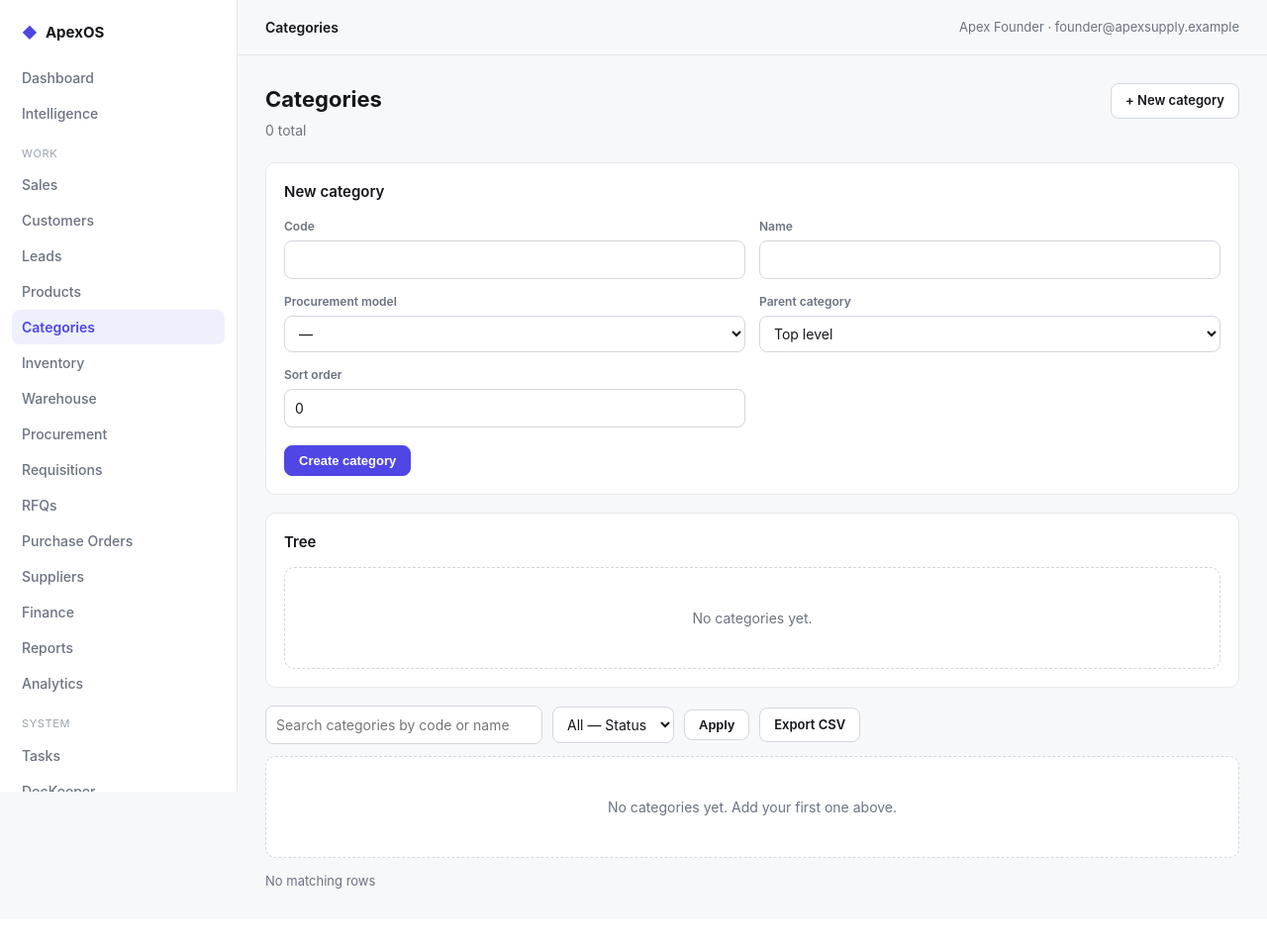
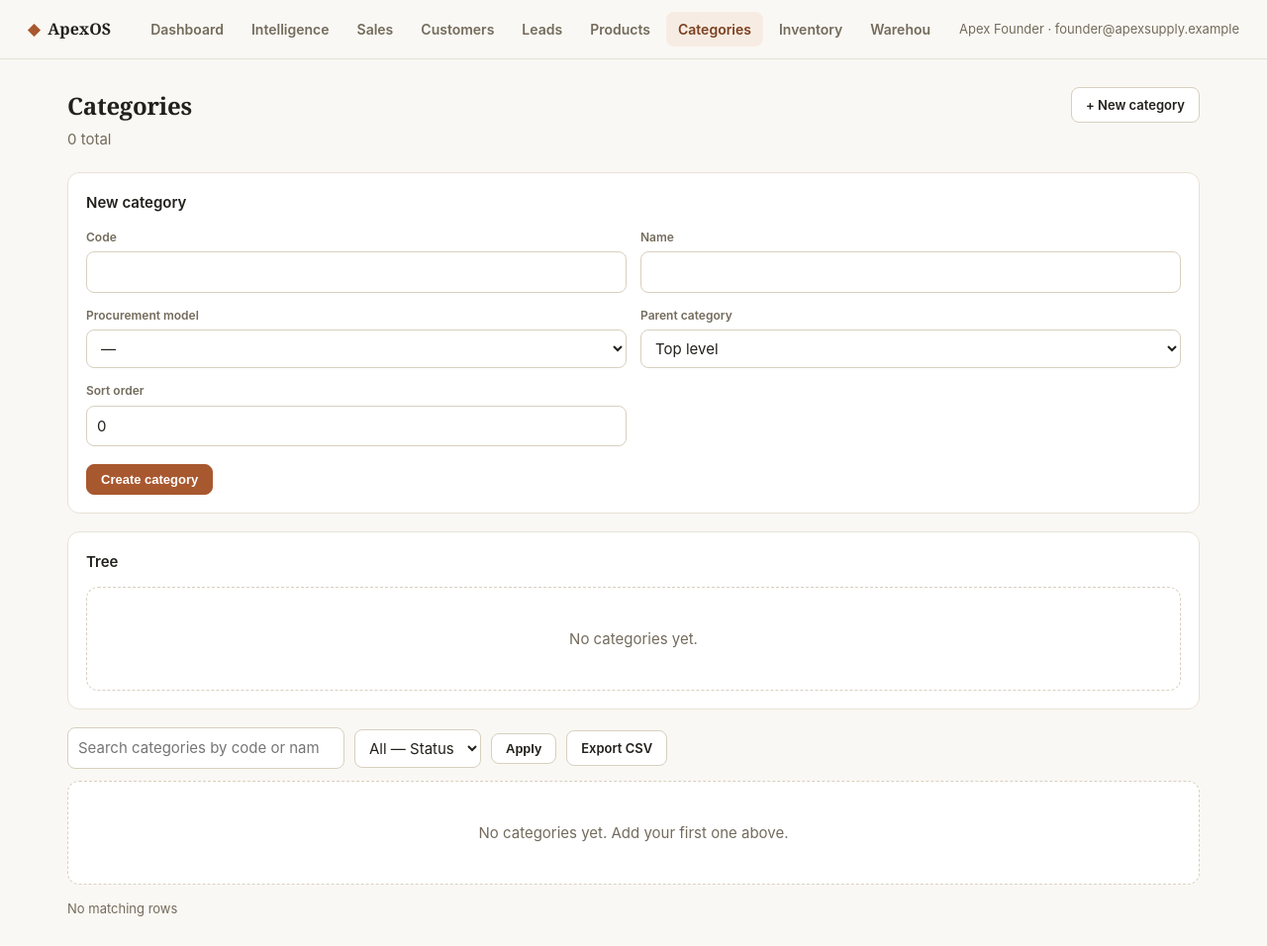
Before and after one commit to 1992tushar/apexos, a FastAPI app: page /categories in a window 1280 px wide. Shown: the whole page at 99% size. Before the commit the page ends 898 px from the top, so only its background shows below. Run offline with FastAPI, Linux system fonts and the light colour scheme; data that the repository does not hold is empty.

Commit message:
style: UI foundation redesign — Quiet Confidence tokens + top nav
Replaces the indigo/gray palette with warm paper tones and a serif
display face, and replaces the sidebar+topbar chrome with a single flat
top nav. All other templates are untouched and inherit the new look via
existing classes (.card, .grid-N, .stat-tile, etc.), per the foundation-
only scope in docs/superpowers/specs/2026-07-31-ui-redesign-design.md.

Co-Authored-By: Claude Sonnet 5 <noreply@anthropic.com>

```diff
--- a/apps/api/app/web/static/app.css
+++ b/apps/api/app/web/static/app.css
@@ -1,33 +1,34 @@
-/* ApexOS server-rendered UI — minimal, keyboard-first, Linear/Stripe-inspired. */
+/* ApexOS server-rendered UI — Quiet Confidence: warm, considered, keyboard-first. */
 :root {
-  --bg: #f7f8fa;
+  --bg: #faf8f4;
   --panel: #ffffff;
-  --panel-2: #fbfbfd;
-  --border: #e6e8ec;
-  --border-strong: #d4d7dd;
-  --text: #14161a;
-  --muted: #6b7280;
-  --faint: #9aa1ac;
-  --accent: #4f46e5;
-  --accent-weak: #eef0fe;
-  --ok-bg: #e7f6ec; --ok-fg: #1b7f43;
-  --warn-bg: #fdf2dc; --warn-fg: #96660a;
-  --bad-bg: #fde8e8; --bad-fg: #b42323;
-  --muted-bg: #eef0f2; --muted-fg: #5b6472;
-  --radius: 10px;
-  --sidebar-w: 240px;
+  --panel-2: #f4f0e8;
+  --border: #e8e2d6;
+  --border-strong: #d8d0bf;
+  --text: #22201b;
+  --muted: #736b5c;
+  --faint: #a39a87;
+  --accent: #a8582f;
+  --accent-weak: #f7ece3;
+  --accent-ink: #7a3f1f;
+  --ok-bg: #eaf3e9; --ok-fg: #3a6b3d;
+  --warn-bg: #fbf0dc; --warn-fg: #8a5a12;
+  --bad-bg: #faeae6; --bad-fg: #a13f26;
+  --muted-bg: #f4f0e8; --muted-fg: #736b5c;
+  --radius: 12px;
+  --font-display: "Iowan Old Style", Georgia, serif;
   --font: -apple-system, BlinkMacSystemFont, "Segoe UI", Roboto, Helvetica, Arial, sans-serif;
 }
 @media (prefers-color-scheme: dark) {
   :root {
-    --bg: #0d0f12; --panel: #15181d; --panel-2: #1a1e24;
-    --border: #262b33; --border-strong: #333a44;
-    --text: #e8eaed; --muted: #9aa1ac; --faint: #6b7280;
-    --accent: #7c74ff; --accent-weak: #1e1d3a;
-    --ok-bg: #10291b; --ok-fg: #4ade80;
-    --warn-bg: #2b2410; --warn-fg: #fcd34d;
-    --bad-bg: #2c1414; --bad-fg: #f87171;
-    --muted-bg: #20252c; --muted-fg: #9aa1ac;
+    --bg: #1b1815; --panel: #242019; --panel-2: #2b261e;
+    --border: #3a342a; --border-strong: #4a4335;
+    --text: #f1ece2; --muted: #b3a892; --faint: #8a7d64;
+    --accent: #e08a5b; --accent-weak: #3a2a1c; --accent-ink: #f3b58c;
+    --ok-bg: #1c2b1d; --ok-fg: #8fce93;
+    --warn-bg: #332812; --warn-fg: #e8b862;
+    --bad-bg: #331f19; --bad-fg: #e88a6b;
+    --muted-bg: #2b261e; --muted-fg: #b3a892;
   }
 }
 
@@ -37,46 +38,34 @@ body {
   font-family: var(--font);
   background: var(--bg);
   color: var(--text);
-  font-size: 14px;
-  line-height: 1.5;
+  font-size: 15px;
+  line-height: 1.55;
   -webkit-font-smoothing: antialiased;
 }
 a { color: inherit; text-decoration: none; }
 
-/* --- Sidebar --- */
-.sidebar {
-  position: fixed; top: 0; left: 0; bottom: 0; width: var(--sidebar-w);
-  background: var(--panel); border-right: 1px solid var(--border);
-  padding: 16px 12px; overflow-y: auto;
-}
-.brand {
-  font-weight: 650; font-size: 15px; padding: 6px 10px 16px;
-  display: flex; align-items: center; gap: 8px;
-}
-.brand-mark { color: var(--accent); }
-.nav-section {
-  font-size: 11px; text-transform: uppercase; letter-spacing: .06em;
-  color: var(--faint); padding: 14px 10px 6px;
-}
-.nav-item {
-  display: block; padding: 7px 10px; border-radius: 8px;
-  color: var(--muted); font-weight: 500; margin-bottom: 1px;
-}
-.nav-item:hover { background: var(--panel-2); color: var(--text); }
-.nav-item.active { background: var(--accent-weak); color: var(--accent); font-weight: 600; }
-
-/* --- Shell --- */
-.shell { margin-left: var(--sidebar-w); }
-.topbar {
+/* --- Top nav (replaces the former left sidebar + topbar pair) --- */
+.topnav {
   position: sticky; top: 0; z-index: 5;
-  display: flex; align-items: center; justify-content: space-between;
-  height: 56px; padding: 0 28px;
+  display: flex; align-items: center; gap: 28px;
+  height: 60px; padding: 0 28px;
   background: color-mix(in srgb, var(--bg) 85%, transparent);
   backdrop-filter: blur(8px);
   border-bottom: 1px solid var(--border);
 }
-.topbar-title { font-weight: 600; }
-.topbar-actor { color: var(--muted); font-size: 13px; }
+.topnav-brand {
+  font-family: var(--font-display); font-weight: 700; font-size: 16px;
+  display: flex; align-items: center; gap: 8px; flex: 0 0 auto;
+}
+.brand-mark { color: var(--accent); }
+.topnav-links { display: flex; align-items: center; gap: 4px; flex: 1 1 auto; overflow-x: auto; }
+.topnav-link {
+  padding: 7px 12px; border-radius: 8px; font-size: 14px; font-weight: 600;
+  color: var(--muted); white-space: nowrap;
+}
+.topnav-link:hover { background: var(--panel-2); color: var(--text); }
+.topnav-link.active { background: var(--accent-weak); color: var(--accent-ink); }
+.topnav-actor { color: var(--muted); font-size: 13px; flex: 0 0 auto; }
 .content { max-width: 1200px; margin: 0 auto; padding: 28px; }
 
 /* --- Page header --- */
@@ -84,7 +73,7 @@ a { color: inherit; text-decoration: none; }
   display: flex; align-items: flex-start; justify-content: space-between;
   gap: 16px; margin-bottom: 22px;
 }
-.page-header h1 { font-size: 22px; font-weight: 650; margin: 0; }
+.page-header h1 { font-family: var(--font-display); font-size: 24px; font-weight: 700; margin: 0; letter-spacing: -.01em; }
 .subtitle { color: var(--muted); margin: 4px 0 0; }
 .page-header-actions { display: flex; gap: 8px; flex-wrap: wrap; }
 
@@ -101,7 +90,7 @@ a { color: inherit; text-decoration: none; }
 .grid-4 { grid-template-columns: repeat(4, 1fr); }
 @media (max-width: 900px) { .grid-3, .grid-4 { grid-template-columns: repeat(2, 1fr); } }
 @media (max-width: 640px) {
-  .sidebar { display: none; } .shell { margin-left: 0; }
+  .topnav-links { display: none; }
   .grid-2, .grid-3, .grid-4 { grid-template-columns: 1fr; }
 }
 
@@ -111,7 +100,7 @@ a { color: inherit; text-decoration: none; }
   border-radius: var(--radius); padding: 16px;
 }
 .stat-label { color: var(--muted); font-size: 12px; font-weight: 500; }
-.stat-value { font-size: 24px; font-weight: 680; margin-top: 6px; letter-spacing: -.01em; }
+.stat-value { font-family: var(--font-display); font-size: 24px; font-weight: 700; margin-top: 6px; letter-spacing: -.01em; }
 .stat-hint { color: var(--faint); font-size: 12px; margin-top: 4px; }
 
 /* --- Tables --- */
@@ -143,7 +132,7 @@ td.indent-2 { padding-left: 50px; color: var(--muted); }
    the table, and leave the counted-quantity inputs as visible boxes to write in. No
    separate print template: one document that prints is simpler than two that drift. */
 @media print {
-  .sidebar, .topbar, .list-toolbar, .form-actions, .btn, .flash { display: none !important; }
+  .topnav, .list-toolbar, .form-actions, .btn, .flash { display: none !important; }
   .app, .content, main { display: block; margin: 0; padding: 0; }
   body { background: #fff; color: #000; font-size: 12px; }
   .card, .table-wrap, table { box-shadow: none; border-color: #999; break-inside: auto; }
@@ -293,7 +282,7 @@ a.th-sort:hover { color: var(--text); }
 .compare td.best { background: var(--ok-bg); }
 .tag {
   display: inline-block; margin-left: 6px; padding: 1px 7px; border-radius: 999px;
-  font-size: 10px; font-weight: 700; text-transform: uppercase; letter-spacing: .04em;
+  font-size: 11px; font-weight: 700; text-transform: uppercase; letter-spacing: .04em;
   background: var(--ok-bg); color: var(--ok-fg); vertical-align: middle;
 }
 .tag-muted { background: var(--muted-bg); color: var(--muted-fg); }
--- a/apps/api/app/web/templates/base.html
+++ b/apps/api/app/web/templates/base.html
@@ -7,26 +7,16 @@
   <link rel="stylesheet" href="/static/app.css" />
 </head>
 <body>
-  <aside class="sidebar">
-    <div class="brand"><span class="brand-mark">◆</span> {{ APP_NAME }}</div>
-    <nav>
+  <header class="topnav">
+    <div class="topnav-brand"><span class="brand-mark">◆</span> {{ APP_NAME }}</div>
+    <nav class="topnav-links">
       {% set current = request.url.path %}
-      {% for section in ["main", "work", "system"] %}
-        {% if SECTION_LABELS[section] %}
-          <div class="nav-section">{{ SECTION_LABELS[section] }}</div>
-        {% endif %}
-        {% for item in NAV_ITEMS if item.section == section %}
+      {% for item in NAV_ITEMS %}
         {% set active = (current == item.href) if item.href == "/" else current.startswith(item.href) %}
-          <a class="nav-item {{ 'active' if active else '' }}" href="{{ item.href }}">{{ item.label }}</a>
-        {% endfor %}
+        <a class="topnav-link {{ 'active' if active else '' }}" href="{{ item.href }}">{{ item.label }}</a>
       {% endfor %}
     </nav>
-  </aside>
-
-  <div class="shell">
-    <header class="topbar">
-      <div class="topbar-title">{% block topbar %}{{ self.title() }}{% endblock %}</div>
-      <div class="topbar-actor">Apex Founder · founder@apexsupply.example</div>
+    <div class="topnav-actor">Apex Founder · founder@apexsupply.example</div>
   </header>
   <main class="content">
     {% block flash %}
@@ -39,6 +29,5 @@
     {% endblock %}
     {% block content %}{% endblock %}
   </main>
-  </div>
 </body>
 </html>
```
Lines whose indentation alone changed are shown as unchanged.
